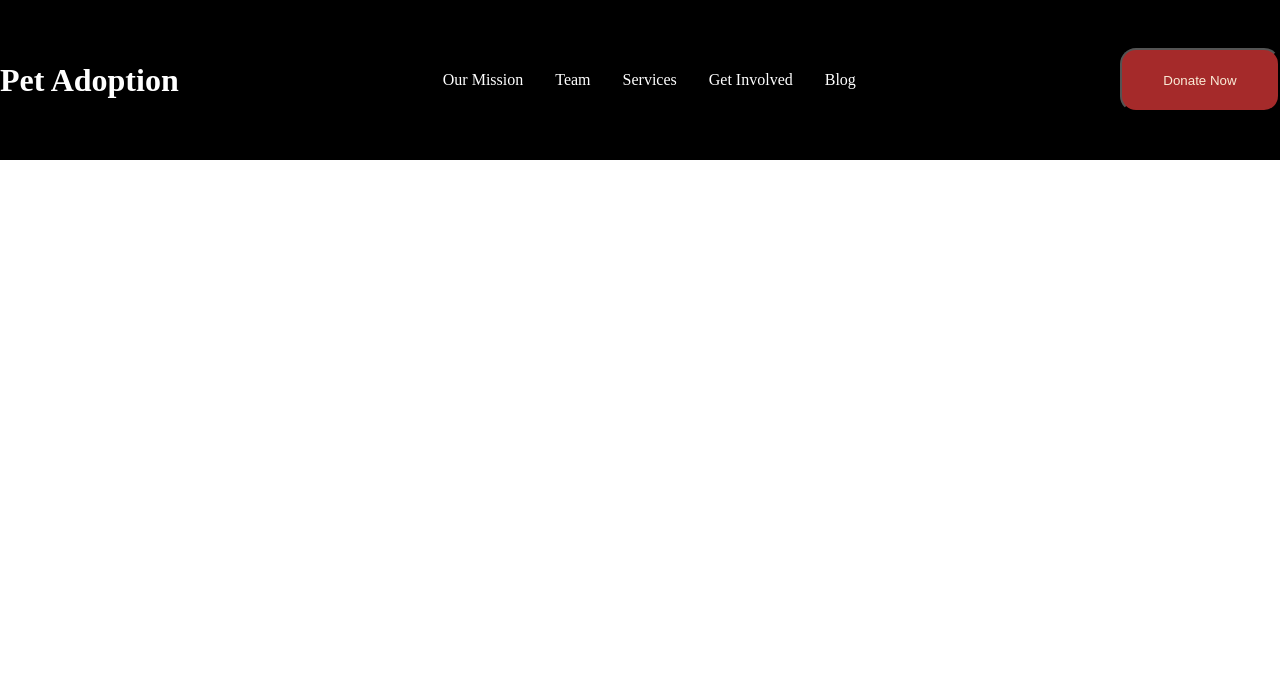
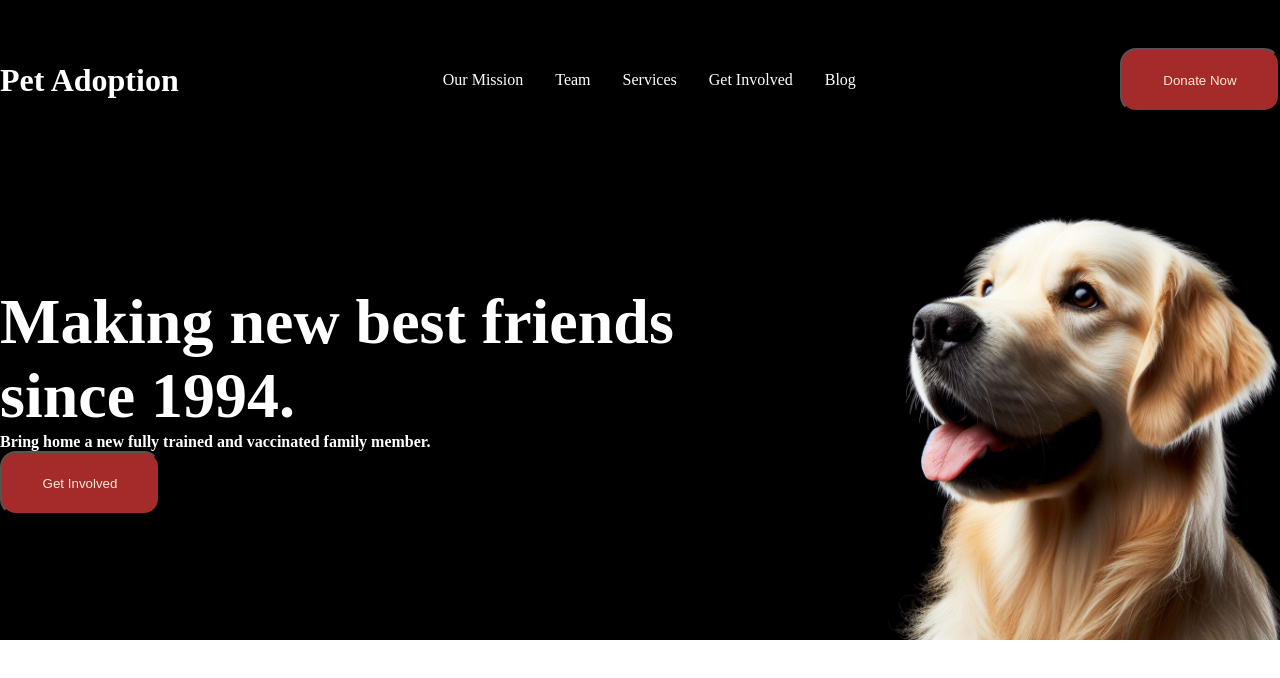
Before and after one commit to Dantas11/Pet-Adoption, a plain HTML site: page index.html in a window 1280 px wide. Drawn offline with Linux system fonts and the light colour scheme.

Commit message:
code added to the first section component

```diff
--- /dev/null
+++ b/assets/styles/section.css
@@ -0,0 +1,29 @@
+section {
+    display: flex;
+    justify-content: center;
+    justify-content: space-between;
+    align-items: center;
+    background-color: black;
+    color: white;
+}
+
+section h1 {
+    font-size: 4rem;
+}
+
+section h4 {
+
+}
+
+section button {
+    color: antiquewhite;
+    background-color: brown;
+    border-radius: 1rem;
+    height: 4rem;
+    width: 10rem;
+}
+
+section img {
+    width: 30rem;
+    height: 30rem;
+}
--- a/index.html
+++ b/index.html
@@ -4,6 +4,7 @@
     <meta charset="UTF-8">
     <meta name="viewport" content="width=device-width, initial-scale=1.0">
     <link rel="stylesheet" href="assets/styles/header.css">
+    <link rel="stylesheet" href="assets/styles/section.css">
     <title>Pet Adoption</title>
 </head>
 <body>
@@ -30,6 +31,14 @@
         </div>
         <button>Donate Now</button>
     </header>
+    <section>
+        <div>
+            <h1>Making new best friends since 1994.</h1>
+            <h4>Bring home a new fully trained and vaccinated family member.</h4>
+            <button>Get Involved</button>
+        </div>
+        <img src="assets/images/golden.jpeg" alt="A dog img">
+    </section>
     <script src="assets/javascript/script.js"></script>
 </body>
 </html>
```
Also changed, not shown: assets/images/golden.jpeg (added), assets/javascript/script.js (line endings or trailing spaces), assets/styles/header.css (line endings or trailing spaces).
